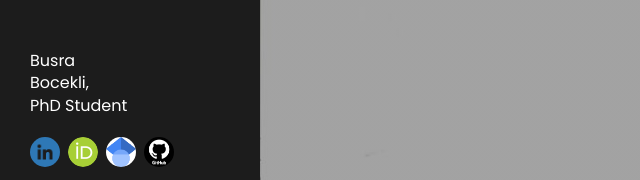
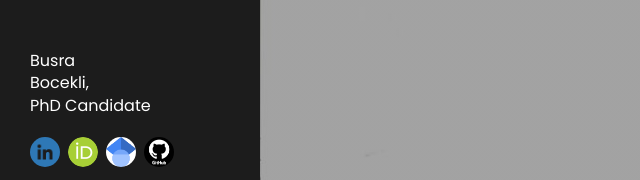
Before and after one commit to boceklibusra/boceklibusra.github.io, a plain HTML site: page index.html in a window 1280 px wide. Shown: the top 180 px of the page, 0-640 px from the left. Drawn offline with Linux system fonts and the light colour scheme.

Commit message:
Update index.html

```diff
--- a/index.html
+++ b/index.html
@@ -168,7 +168,7 @@ body {
       <div class="name">
         Busra<br>
         Bocekli,<br>
-        PhD Student
+        PhD Candidate
       </div>
 
       <div class="footer-icons">
```
